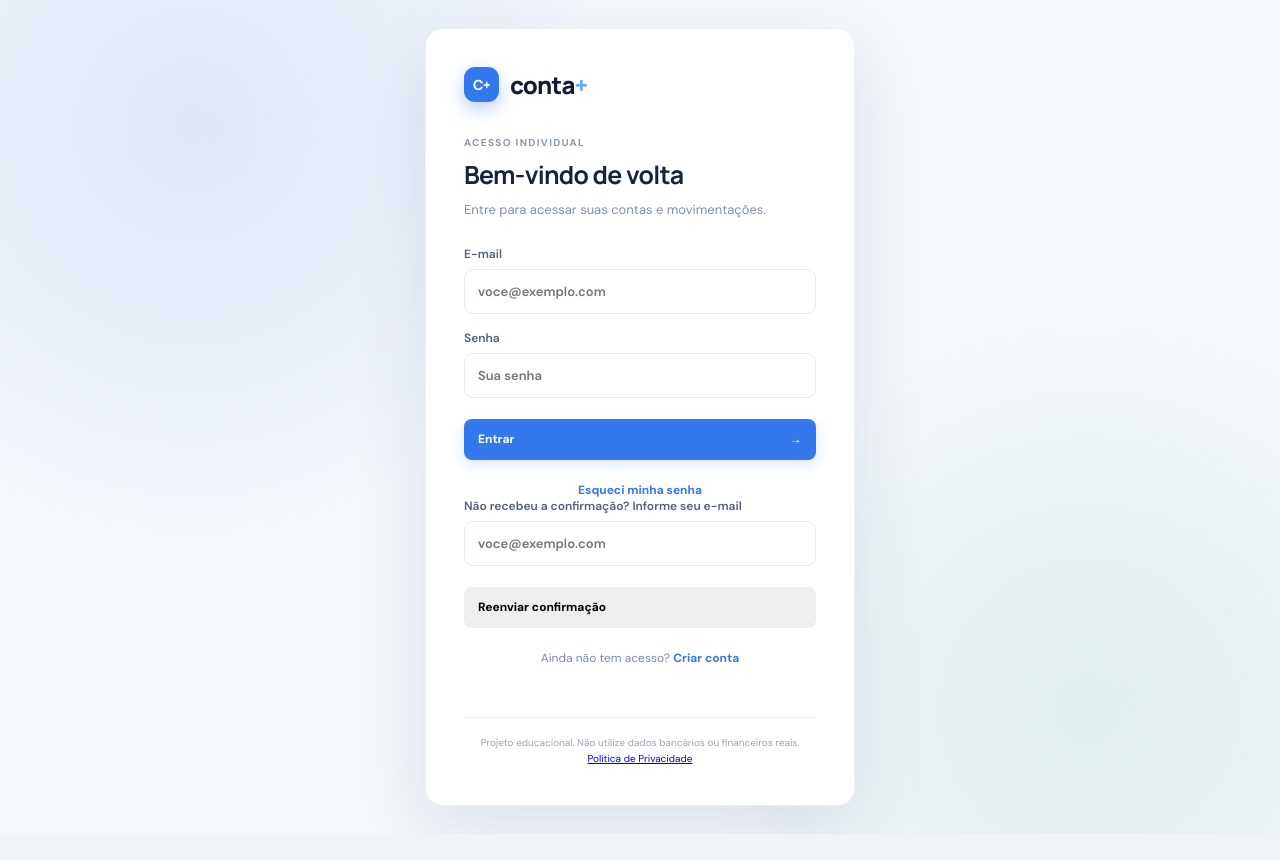
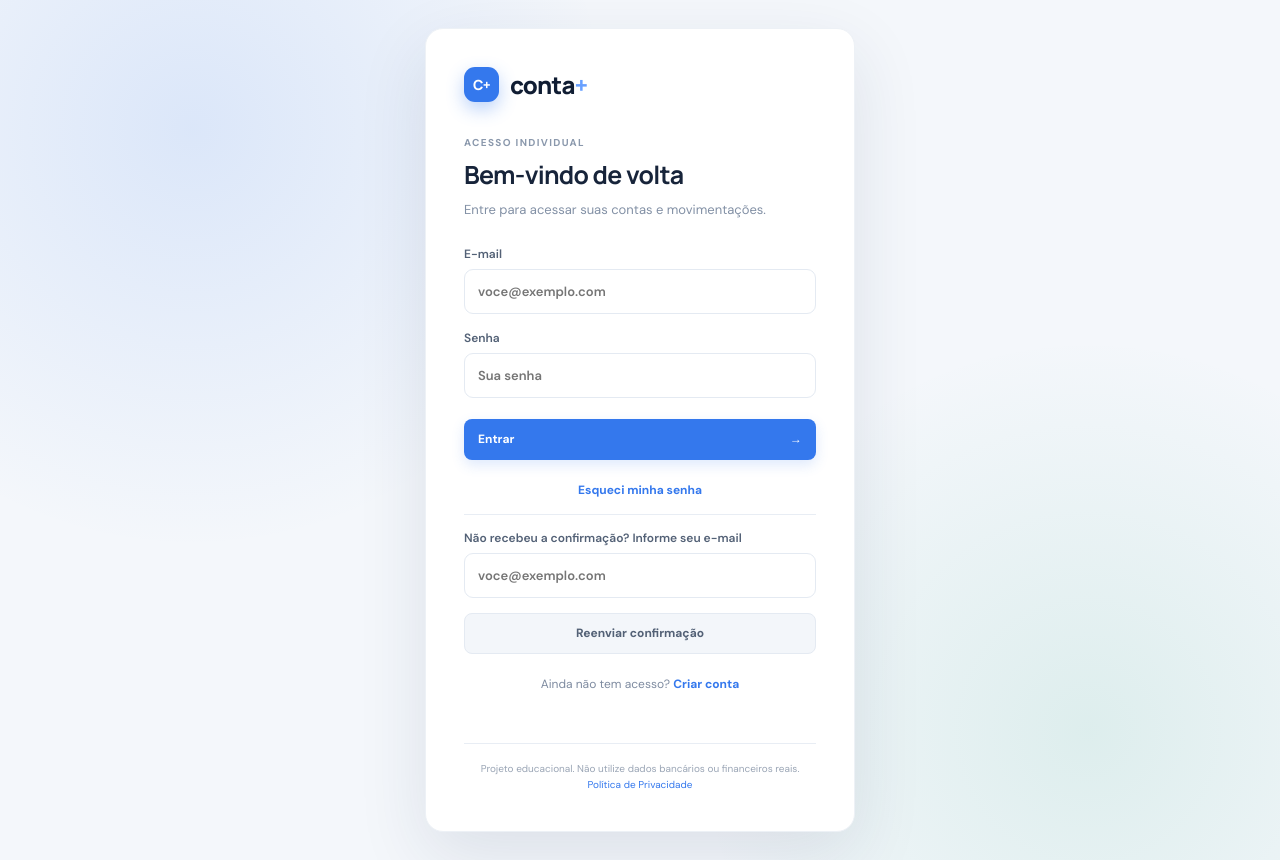
Before and after one commit to lucasmportela/Conta-Plus-Sistema-de-Contas-Bancarias, a Flask app: page / in a window 1280 px wide. Before the commit the page ends 831 px from the top, so only its background shows below. Run offline with Flask 3, Linux system fonts and the light colour scheme.

Commit message:
style: ajusta telas de seguranca e politica de privacidade

```diff
--- a/static/css/style.css
+++ b/static/css/style.css
@@ -189,3 +189,8 @@ footer span { color: #3478ed; padding: 0 5px; }
   .topbar { align-items: flex-start; flex-direction: column; }
   .topbar-actions { justify-content: flex-start; }
 }
+
+.auth-inline-form { margin-top: 16px; padding-top: 15px; border-top: 1px solid var(--line); gap: 10px; }
+.button-secondary { width: 100%; justify-content: center; background: #f3f6fa; color: #536176; border: 1px solid #e4eaf2; }
+.auth-footnote a, footer a { color: var(--blue); text-decoration: none; }
+.auth-footnote a:hover, footer a:hover { text-decoration: underline; }
```
